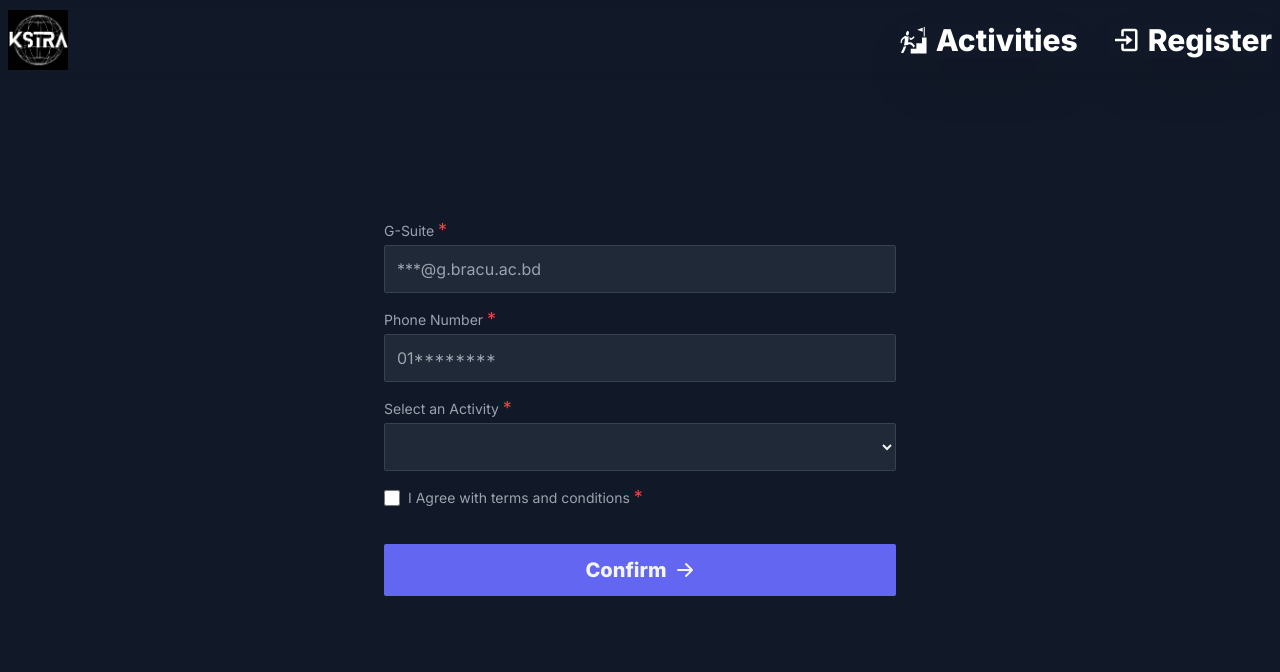
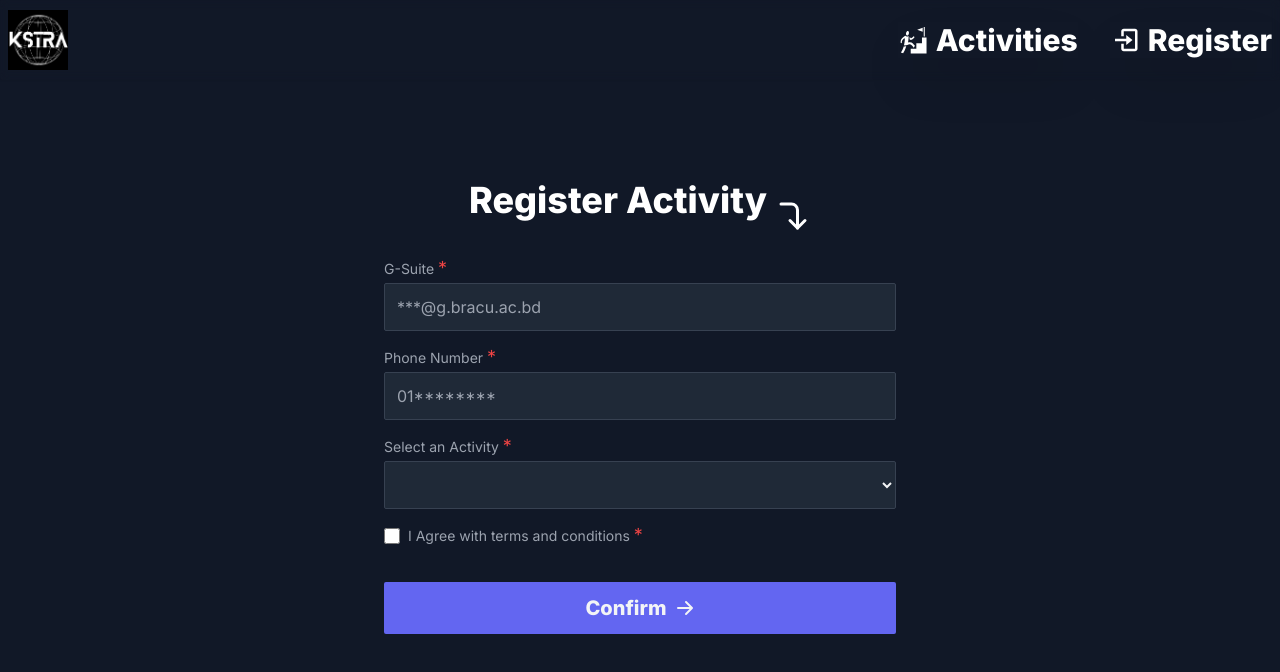
Before and after one commit to zarif007/ActivityHubRS-CS, a Next.js app: page /registeractivity in a window 1280 px wide. Shown: the top 672 px of the page. Built offline with nearby package versions, Linux system fonts and the light colour scheme.

Commit message:
Adding navbar and homepage

```diff
--- a/src/app/(req-activity)/registeractivity/page.tsx
+++ b/src/app/(req-activity)/registeractivity/page.tsx
@@ -4,13 +4,14 @@ import { Input } from "@/components/ui/Input";
 import { colorSchema } from "@/lib/ColorSchema";
 import React from "react";
 import { HiArrowRight } from "react-icons/hi";
+import { FiCornerRightDown } from "react-icons/fi";
 
 const RegisterActivity = () => {
   const styles = {
     wrapper: `flex space-y-4 min-h-screen flex-col items-center justify-center py-24 mx-2`,
     button: `${colorSchema.button} mt-8 flex py-3 w-full max-w-lg font-extrabold text-xl rounded-sm items-center justify-center space-x-2 hover:space-x-4 `,
     label: `leading-7 text-sm text-gray-400`,
-    select: `w-full max-w-lg h-12 bg-gray-800 rounded-sm border border-gray-700 focus:border-indigo-500 focus:ring-2 focus:ring-indigo-900 text-base outline-none text-gray-100 py-1 px-3 leading-8 transition-colors duration-200 ease-in-out`
+    select: `w-full max-w-lg h-12 bg-gray-800 rounded-sm border border-gray-700 focus:border-indigo-500 focus:ring-2 focus:ring-indigo-900 text-base outline-none text-gray-100 py-1 px-3 leading-8 transition-colors duration-200 ease-in-out`,
   };
 
   const handleSubmit = (e: React.FormEvent<HTMLFormElement>) => {
@@ -20,7 +21,11 @@ const RegisterActivity = () => {
   return (
     <div className={styles.wrapper}>
       <form className="w-full max-w-lg" onSubmit={handleSubmit}>
-
+        {/* Top heading */}
+        <h1 className="text-4xl font-extrabold mb-5 text-white flex space-x-2 justify-center items-center">
+          <p>Register Activity</p>
+          <FiCornerRightDown className="mt-8" />
+        </h1>
         {/* G Suite taker input */}
         <div className="my-3">
           <label className={styles.label}>
@@ -42,10 +47,7 @@ const RegisterActivity = () => {
           <label className={styles.label}>
             Select an Activity <span className="text-red-500 text-lg">*</span>
           </label>
-          <select
-            id="large"
-            className={styles.select}
-          >
+          <select id="large" className={styles.select}>
             <option></option>
             <option value="US">Web dev biggener sec 1</option>
             <option value="CA">Web dev biggener sec 2</option>
@@ -59,7 +61,8 @@ const RegisterActivity = () => {
         <div className="flex items-center space-x-2">
           <input type="checkbox" className="w-4 h-4 text-blue-500 " />
           <label htmlFor="radio-button" className={styles.label}>
-            I Agree with terms and conditions <span className="text-red-500 text-lg">*</span>
+            I Agree with terms and conditions{" "}
+            <span className="text-red-500 text-lg">*</span>
           </label>
         </div>
 
```
Also changed, not shown: 1 other file (tests, documents, lock files or other folders).
